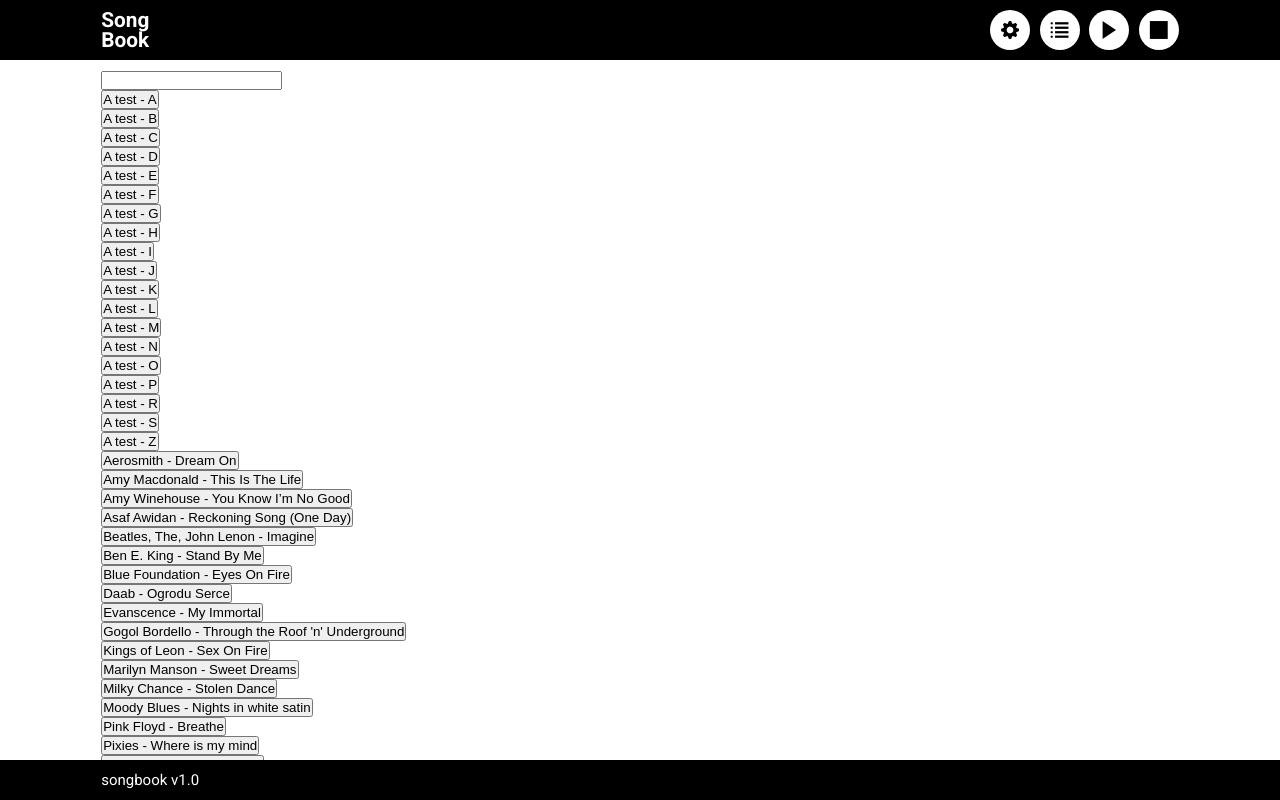
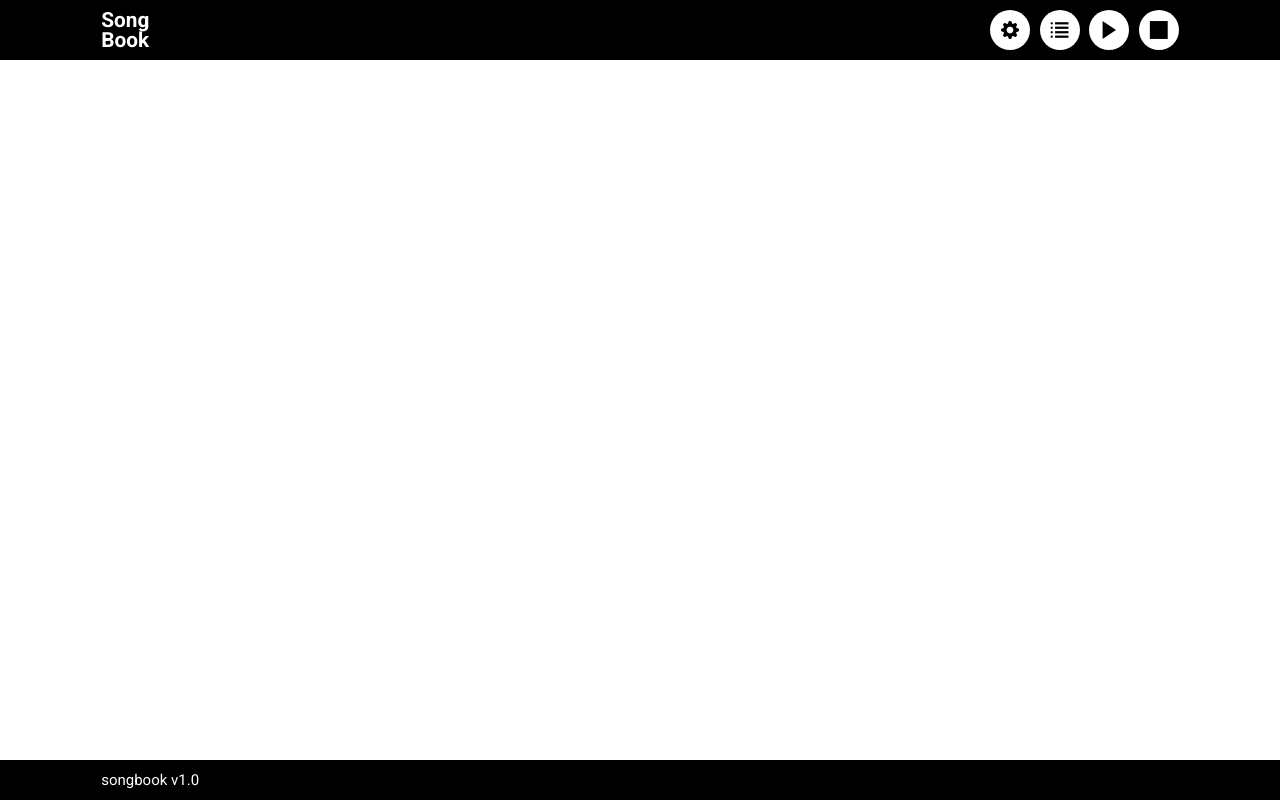
Before and after one commit to patrykkowalski0617/songbook, a React (Create React App) app: page / in a window 1280 px wide. Built offline with nearby package versions, Linux system fonts and the light colour scheme.

Commit message:
asign button list to display LyricsSearch component

```diff
--- a/src/components/Lyrics_Search.js
+++ b/src/components/Lyrics_Search.js
@@ -1,7 +1,7 @@
-import React, {Component} from 'react';
-import LyricsList from './Lyrics_List';
-// import LyricsItem from './Lyrics_Item';
-import lyrics_list from '../data/lyrics_list';
+import React, { Component } from "react";
+import ReactDOM from "react-dom";
+import LyricsList from "./Lyrics_List";
+import lyrics_list from "../data/lyrics_list";
 
 // function allLyricsItems rebuild lyrics_list. Main chcange is
 // from:
@@ -10,62 +10,72 @@ import lyrics_list from '../data/lyrics_list';
 // artist: song1, artist: song2
 
 const allLyricsItems = function() {
-  const pairedNames = lyrics_list.map( item => {
+   const pairedNames = lyrics_list.map(item => {
       return item.songs.map(function(song) {
          return {
-          lyricsName: item.artist + ' - ' + song.name,
+            lyricsName: item.artist + " - " + song.name,
             fileVersion: song.fileVersion
          };
       });
    });
-  const reducedPairedNames = pairedNames.reduce(function(total, item, index){
+   const reducedPairedNames = pairedNames.reduce(function(total, item, index) {
       const arr = total.concat(item),
          addId = a => {
             for (let i = 0; i < a.length; i++) {
-        a[i].id = i
+               a[i].id = i;
             }
-      return a
-    }
-    return addId(arr)
+            return a;
+         };
+      return addId(arr);
    });
 
    reducedPairedNames.sort((a, b) => {
-    return (a.lyricsName < b.lyricsName) ? -1 : 1;
+      return a.lyricsName < b.lyricsName ? -1 : 1;
    });
 
-  return reducedPairedNames
-}
+   return reducedPairedNames;
+};
 
-const lyricsList = allLyricsItems()
+const lyricsList = allLyricsItems();
 
-class LyricsSearch extends Component{
+class LyricsSearch extends Component {
    constructor() {
       super();
 
       this.state = {
+         display: "hidden",
          filteredItems: lyricsList
-    }
+      };
    }
 
    filterItems(e) {
       const text = e.currentTarget.value;
-    const getFilteredItemsForText = (text) => {
-      return lyricsList.filter(item => item.lyricsName.toLowerCase().includes(text.toLowerCase()))
+      const getFilteredItemsForText = text => {
+         return lyricsList.filter(item =>
+            item.lyricsName.toLowerCase().includes(text.toLowerCase())
+         );
       };
-    const filteredItems = getFilteredItemsForText(text)
+      const filteredItems = getFilteredItemsForText(text);
       this.setState({
          filteredItems
-    })
+      });
    }
 
-  render(){
+   render() {
       return (
-      <div>
-        <input type="search" onInput={this.filterItems.bind(this)}/>
-        <LyricsList items={this.state.filteredItems}/>
+         <div className="container">
+            <input type="search" onInput={this.filterItems.bind(this)} />
+            <LyricsList items={this.state.filteredItems} />
          </div>
-    )
+      );
    }
 }
 
+window.updateMainComponent = someValue => {
+   const mainComponent = document.querySelector("main");
+   const update = ReactDOM.render(<LyricsSearch />, mainComponent);
+
+   update.setState(someValue);
+};
+
 export default LyricsSearch;
--- a/src/components/Main.js
+++ b/src/components/Main.js
@@ -2,14 +2,20 @@ import React, { Component } from "react";
 import LyricsSearch from "./Lyrics_Search";
 
 class Main extends Component {
+   state = {
+      display: {
+         lyricsSearch: false
+      }
+   };
    render() {
-      return (
-         <main>
-            <div className="container">
-               <LyricsSearch />
-            </div>
-         </main>
-      );
+      let lyricsSearch = null;
+
+      if (this.state.display.lyricsSearch) {
+         lyricsSearch = <LyricsSearch />;
+      } else {
+         lyricsSearch = "";
+      }
+      return <main>{lyricsSearch}</main>;
    }
 }
 
--- a/src/components/buttons/Button.js
+++ b/src/components/buttons/Button.js
@@ -9,16 +9,17 @@ class Button extends Component {
          fontSize: "20px",
          lineHeight: "40px",
          textAlign: "center",
-         cursor: "pointer"
+         cursor: "pointer",
+         border: "none"
       }
    };
 
    render() {
       return (
          <div className="col" style={this.style.col}>
-            <i
-               className={`icon icon-${this.props.icon} icon-role-${
-                  this.props.iconRole
+            <button
+               className={`icon icon-${this.props.icon} button-${
+                  this.props.buttonName
                } circle-input`}
                style={this.style.icon}
                onClick={this.props.onClick}
--- a/src/components/buttons/Button_Container.js
+++ b/src/components/buttons/Button_Container.js
@@ -18,14 +18,16 @@ class ButtonContainer extends Component {
 
    callbacks = [
       null,
-      null,
+      () => {
+         window.updateMainComponent({ display: "hidden" });
+      },
       e => {
          counter.toggle();
          this.switchIcon(e.target);
       },
       () => {
          if (counter.clock.isRun) {
-            this.switchIcon(document.querySelector(".icon-role-play"));
+            this.switchIcon(document.querySelector(".button-play"));
          }
          counter.stop();
       }
@@ -65,14 +67,14 @@ class ButtonContainer extends Component {
       const buttonsComponents = buttons.map((button, index) => {
          this.state.iconInitialIndex.push(0);
          this.buttonClassNames.push(
-            `icon-role-${button.names[this.state.iconInitialIndex[index]]}`
+            `button-${button.names[this.state.iconInitialIndex[index]]}`
          );
 
          return (
             <Button
                key={button.id}
                icon={button.names[this.state.iconInitialIndex[index]]}
-               iconRole={button.names[0]}
+               buttonName={button.names[0]}
                onClick={this.callbacks[index]}
             />
          );
```
Also changed, not shown: src/App.js (+6 -6 lines). Lines whose indentation alone changed are shown as unchanged.
